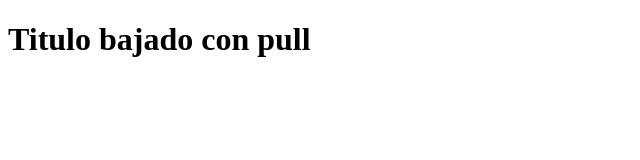
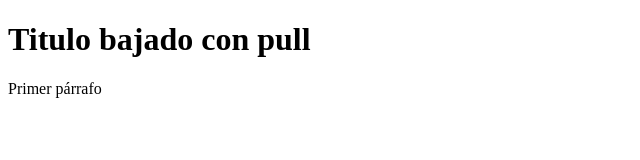
Before and after one commit to kalmazanv90/repoDosCursoGA4, a plain HTML site: page index.html in a window 1280 px wide. Shown: the whole page, without its empty margins (0-640 px from the left). Drawn offline with Linux system fonts and the light colour scheme.

Commit message:
Se agrega el primer párrafo en la rama develop

```diff
--- a/index.html
+++ b/index.html
@@ -7,5 +7,8 @@
 </head>
 <body>
     <h1>Titulo bajado con pull</h1>
+    <div>
+        <p>Primer párrafo</p>
+    </div>
 </body>
 </html>
```
